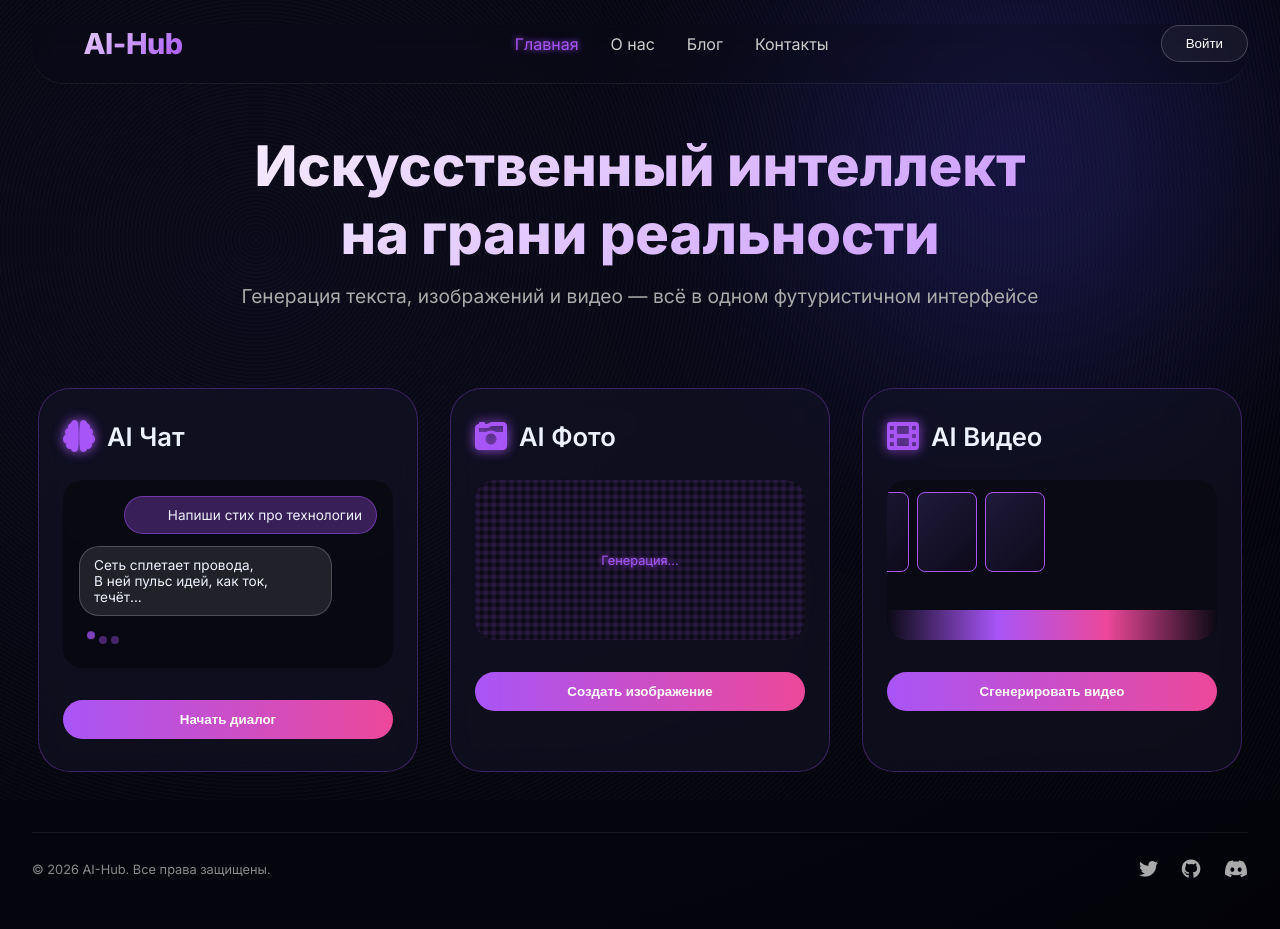
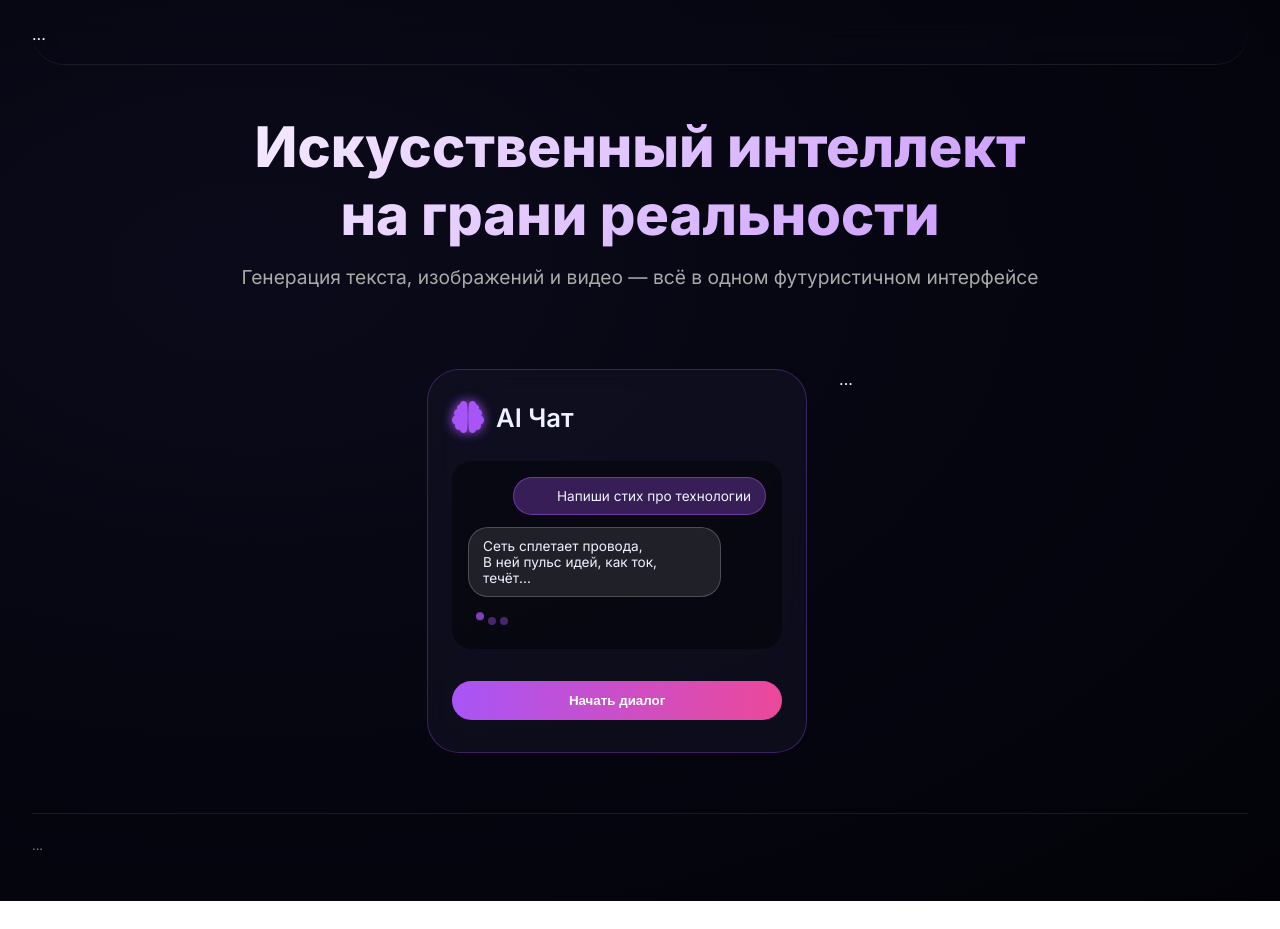
Before and after one commit to tiktokfg957/AI-Hub, a plain HTML site: page index.html in a window 1280 px wide. After the commit the page ends 901 px from the top, so only its background shows below. Drawn offline with Linux system fonts and the light colour scheme.

Commit message:
Update index.html

```diff
--- a/index.html
+++ b/index.html
@@ -2,30 +2,16 @@
 <html lang="ru">
 <head>
     <meta charset="UTF-8">
-    <meta name="viewport" content="width=device-width, initial-scale=1.0, user-scalable=yes">
-    <title>AI-Hub | Искусственный интеллект нового поколения</title>
+    <title>AI-Hub | Главная</title>
+    <!-- Подключаем ваш главный CSS файл -->
     <link rel="stylesheet" href="css/style.css">
-    <link href="https://fonts.googleapis.com/css2?family=Inter:opsz,wght@14..32,300;14..32,400;14..32,600;14..32,700;14..32,800&display=swap" rel="stylesheet">
+    <link href="https://fonts.googleapis.com/css2?family=Inter:wght@300;400;600;700;800&display=swap" rel="stylesheet">
     <link rel="stylesheet" href="https://cdnjs.cloudflare.com/ajax/libs/font-awesome/6.0.0-beta3/css/all.min.css">
 </head>
 <body>
-    <div class="noise"></div>
-    <div class="glow-orb"></div>
 
     <div class="container">
-        <header>
-            <div class="logo">
-                <div class="logo-icon">✨</div>
-                <span>AI-Hub</span>
-            </div>
-            <nav>
-                <a href="index.html" class="active">Главная</a>
-                <a href="about.html">О нас</a>
-                <a href="blog.html">Блог</a>
-                <a href="contacts.html">Контакты</a>
-            </nav>
-            <button class="glass-btn">Войти</button>
-        </header>
+        <header>...</header> <!-- Весь ваш header без изменений -->
 
         <main>
             <div class="hero">
@@ -34,7 +20,7 @@
             </div>
 
             <div class="cards-container">
-                <!-- Карточка AI Чат -->
+                <!-- КАРТОЧКА AI ЧАТ - ИСПРАВЛЕНА -->
                 <div class="glass-card" data-card="chat">
                     <div class="card-glow"></div>
                     <div class="card-header">
@@ -48,57 +34,21 @@
                             <span></span><span></span><span></span>
                         </div>
                     </div>
-                    <a href="chat.html" style="text-decoration: none;">
-    <button class="card-btn" id="chatBtn">Начать диалог</button>
-</a>
+                    <!-- ЭТО ИСПРАВЛЕНИЕ - кнопка-ссылка, которая заменит кнопку с onclick -->
+                    <a href="chat.html" style="display: block; text-decoration: none;">
+                        <button class="card-btn">Начать диалог</button>
+                    </a>
                 </div>
 
-                <!-- Карточка AI Фото -->
-                <div class="glass-card" data-card="photo">
-                    <div class="card-glow"></div>
-                    <div class="card-header">
-                        <div class="card-icon"><i class="fas fa-camera-retro"></i></div>
-                        <h2>AI Фото</h2>
-                    </div>
-                    <div class="photo-preview">
-                        <div class="pixel-canvas" id="pixelCanvas">
-                            <div class="pixel-grid"></div>
-                            <div class="overlay-text">Генерация...</div>
-                        </div>
-                    </div>
-                    <button class="card-btn" onclick="alert('Демо-режим. Функционал будет доступен в следующей версии.'); return false;">Создать изображение</button>
-                </div>
-
-                <!-- Карточка AI Видео -->
-                <div class="glass-card" data-card="video">
-                    <div class="card-glow"></div>
-                    <div class="card-header">
-                        <div class="card-icon"><i class="fas fa-film"></i></div>
-                        <h2>AI Видео</h2>
-                    </div>
-                    <div class="video-preview">
-                        <div class="film-strip">
-                            <div class="frame"></div>
-                            <div class="frame"></div>
-                            <div class="frame"></div>
-                        </div>
-                        <div class="data-stream"></div>
-                    </div>
-                    <button class="card-btn" onclick="alert('Демо-режим. Функционал будет доступен в следующей версии.'); return false;">Сгенерировать видео</button>
-                </div>
+                <!-- ОСТАЛЬНЫЕ КАРТОЧКИ (AI Фото и AI Видео) оставьте без изменений -->
+                ...
             </div>
         </main>
 
-        <footer>
-            <p>© 2026 AI-Hub. Все права защищены.</p>
-            <div class="social-links">
-                <a href="#"><i class="fab fa-twitter"></i></a>
-                <a href="#"><i class="fab fa-github"></i></a>
-                <a href="#"><i class="fab fa-discord"></i></a>
-            </div>
-        </footer>
+        <footer>...</footer>
     </div>
 
+    <!-- Подключаем ваш JS файл (оставьте как есть) -->
     <script src="js/main.js"></script>
 </body>
 </html>
```
